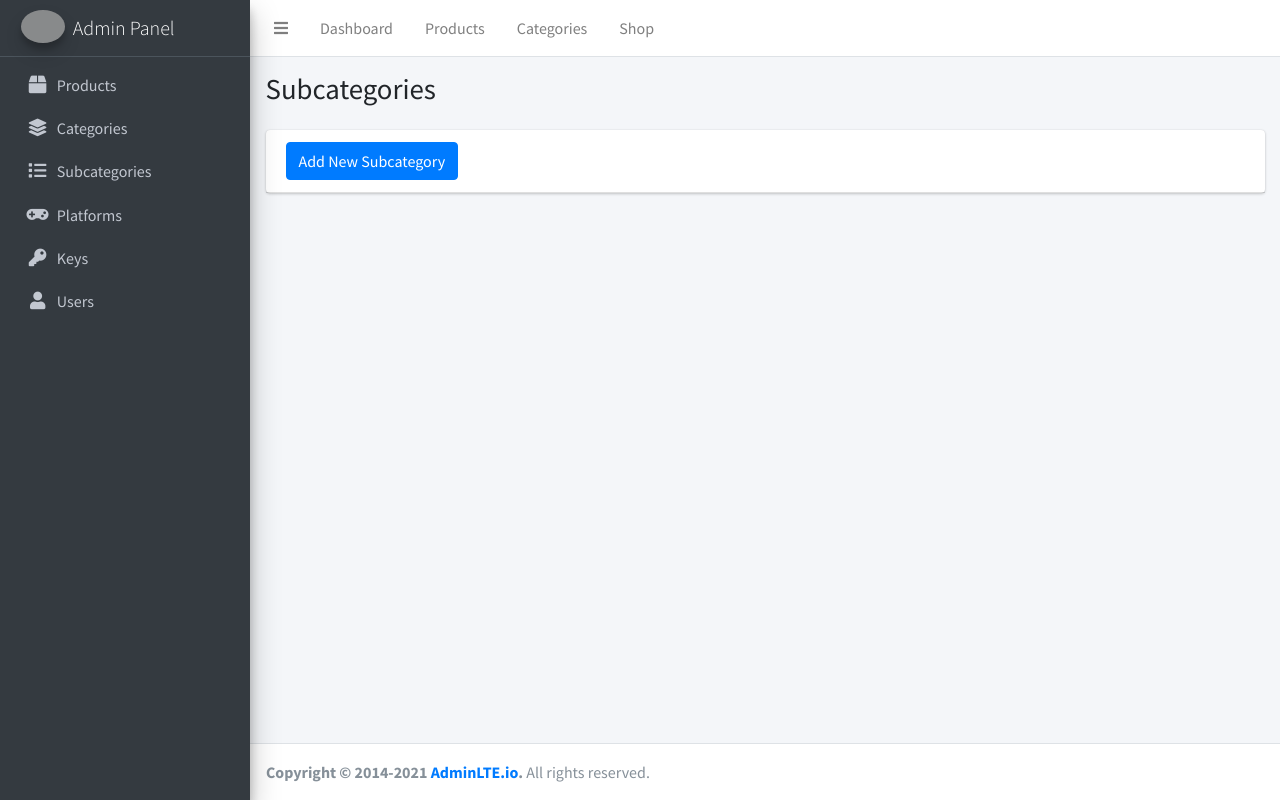
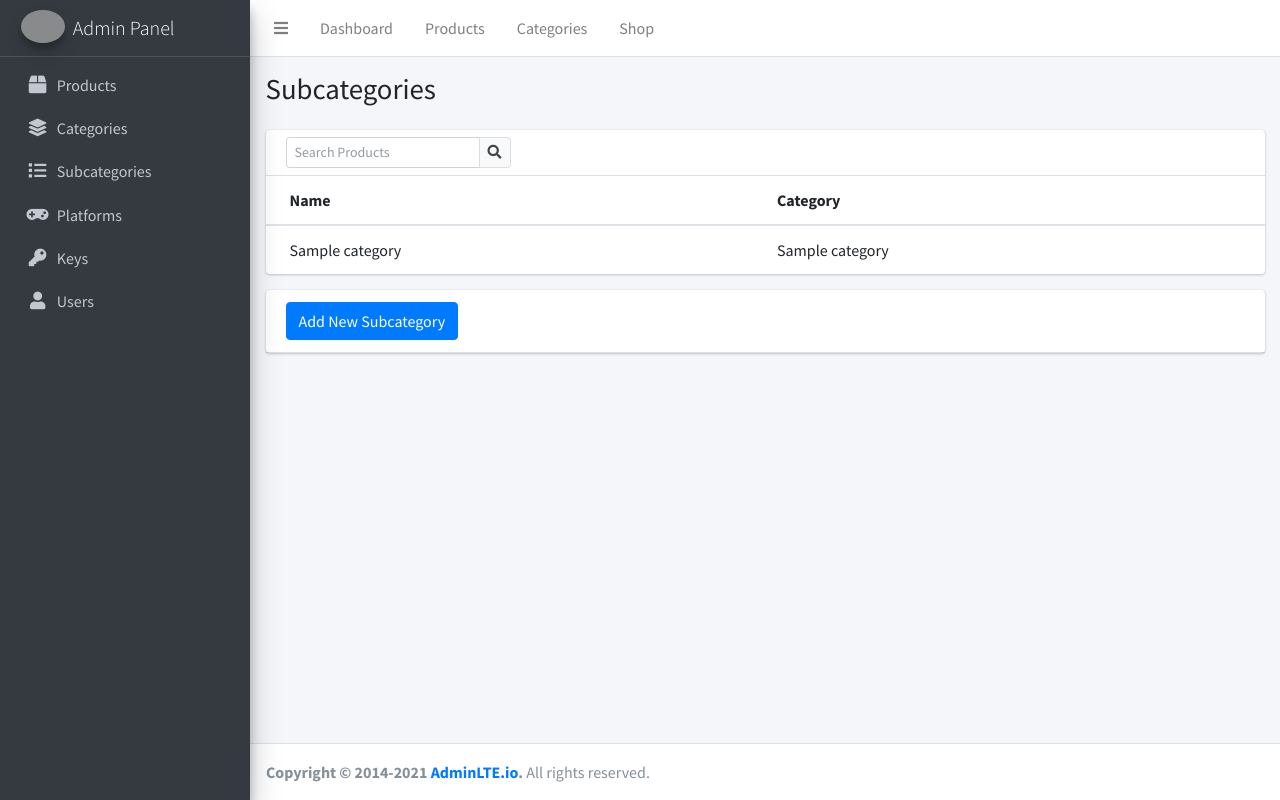
Before and after one commit to pedro092692/onlineKeyshop, a Flask app: page /admin/subcategories in a window 1280 px wide. Run offline with Flask 3, Linux system fonts and the light colour scheme; a user stored in the database is signed in; tables that the repository leaves empty hold one stand-in row (values such as "Sample post"); parts of the project's set-up code (start-up, migrations or seed data) failed here and were passed over; some libraries are stand-ins or nearby versions; grey boxes are pictures that could not be loaded.

Commit message:
render all categories, all subcategorie and all platforms  in products admin categories index, subcategories index, platform index

```diff
--- a/app/blueprints/admin/routes.py
+++ b/app/blueprints/admin/routes.py
@@ -1,3 +1,5 @@
+from sys import platform
+
 from flask import render_template, redirect, url_for
 from app.forms.admin.add_products import AddProduct
 from app.forms.admin.add_category_form import AddCategory as SimpleForm
@@ -62,8 +64,8 @@ def add_product():
 # categories
 @bp.route('/categories')
 def categories():
-    # Category.add_category_form.py('playstore')
-    return render_template('admin/categories/index.html')
+    all_categories = Category.categories()
+    return render_template('admin/categories/index.html', categories=all_categories)
 
 @bp.route('/add-category', methods=['GET', 'POST'])
 def add_category():
@@ -78,7 +80,8 @@ def add_category():
 #subcategories
 @bp.route('/subcategories')
 def subcategories():
-    return render_template('admin/subcategories/index.html')
+    all_subcategories = SubCategory.subcategories()
+    return render_template('admin/subcategories/index.html', subcategories=all_subcategories)
 
 @bp.route('/add-subcategory', methods=['GET', 'POST'])
 def add_subcategory():
@@ -97,8 +100,8 @@ def add_subcategory():
 #platforms
 @bp.route('/platforms')
 def platforms():
-    form = SimpleForm()
-    return render_template('admin/platforms/index.html', form=form)
+    all_platforms = Platform.platforms()
+    return render_template('admin/platforms/index.html', platforms=all_platforms)
 
 @bp.route('/add-platform', methods=['GET', 'POST'])
 def add_platform():
--- a/app/templates/admin/categories/index.html
+++ b/app/templates/admin/categories/index.html
@@ -11,7 +11,10 @@
 {% endblock header_name %}
 
 <!--table-content-->
-
+<!--table-content-->
+{% block table_content %}
+    {% include 'admin/includes/categories/__table_content.html' %}
+{% endblock table_content %}
 
 
 {% block add_link %}
--- /dev/null
+++ b/app/templates/admin/includes/subcategories/__table_content.html
@@ -0,0 +1,37 @@
+<div class="col-12">
+        <div class="card">
+          <div class="card-header">
+            <div class="card-tools float-left">
+              <div class="input-group input-group-sm">
+                <input type="text" name="table_search" class="form-control float-right" placeholder="Search Products">
+                <div class="input-group-append">
+                  <button type="submit" class="btn btn-default">
+                    <i class="fas fa-search"></i>
+                  </button>
+                </div>
+              </div>
+            </div>
+          </div>
+          <!-- /.card-header -->
+          <div class="card-body table-responsive p-0">
+            <table class="table table-hover text-nowrap">
+              <thead>
+                <tr>
+                  <th>Name</th>
+                  <th>Category</th>
+                </tr>
+              </thead>
+              <tbody>
+                {% for subcategory in subcategories %}
+                  <tr>
+                      <td>{{ subcategory.name|capitalize }}</td>
+                      <td>{{ subcategory.category.name|capitalize }}</td>
+                  </tr>
+                {% endfor %}
+              </tbody>
+            </table>
+          </div>
+          <!-- /.card-body -->
+        </div>
+        <!-- /.card -->
+    </div>
--- a/app/templates/admin/platforms/index.html
+++ b/app/templates/admin/platforms/index.html
@@ -11,7 +11,10 @@
 {% endblock header_name %}
 
 <!--table-content-->
-
+<!--table-content-->
+{% block table_content %}
+    {% include 'admin/includes/platforms/__table_content.html' %}
+{% endblock table_content %}
 
 
 {% block add_link %}
--- a/app/templates/admin/subcategories/index.html
+++ b/app/templates/admin/subcategories/index.html
@@ -11,7 +11,10 @@
 {% endblock header_name %}
 
 <!--table-content-->
-
+<!--table-content-->
+{% block table_content %}
+    {% include 'admin/includes/subcategories/__table_content.html' %}
+{% endblock table_content %}
 
 
 {% block add_link %}
```
Also changed, not shown: app/templates/admin/includes/categories/__table_content.html (added, +35 -0 lines), app/templates/admin/includes/platforms/__table_content.html (added, +35 -0 lines).
